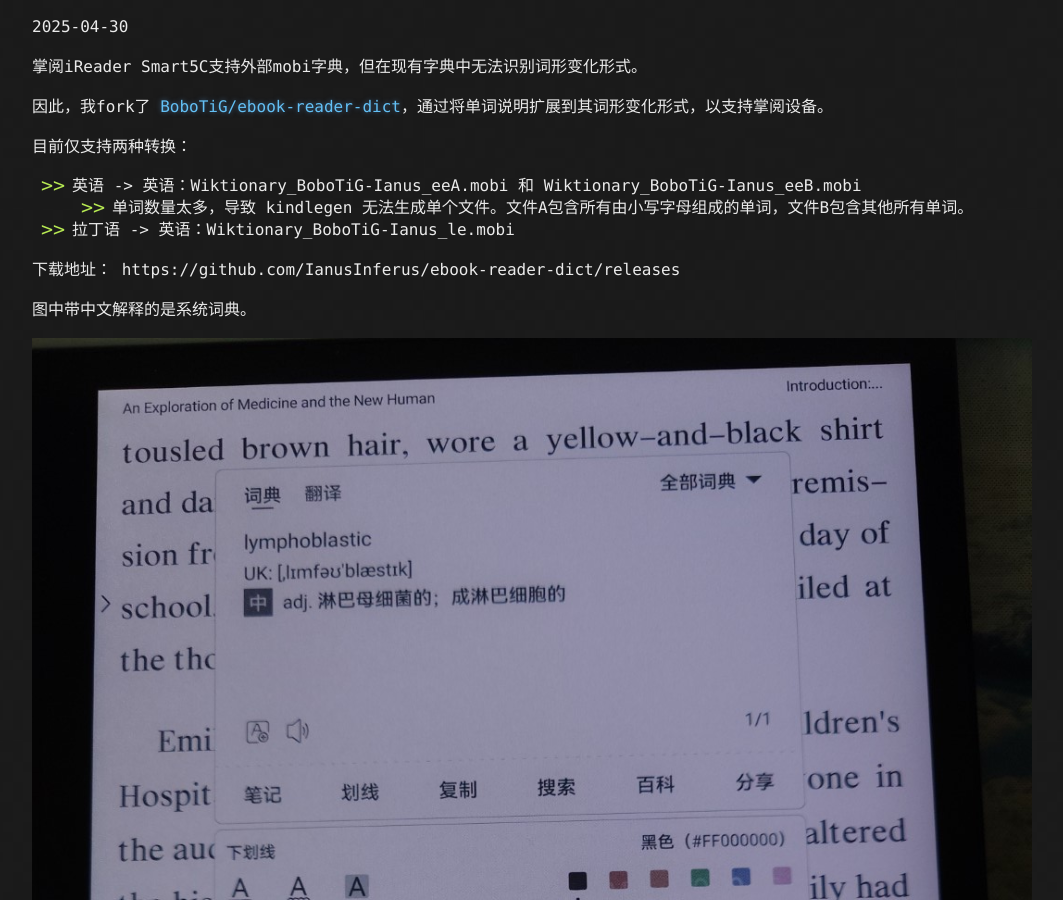
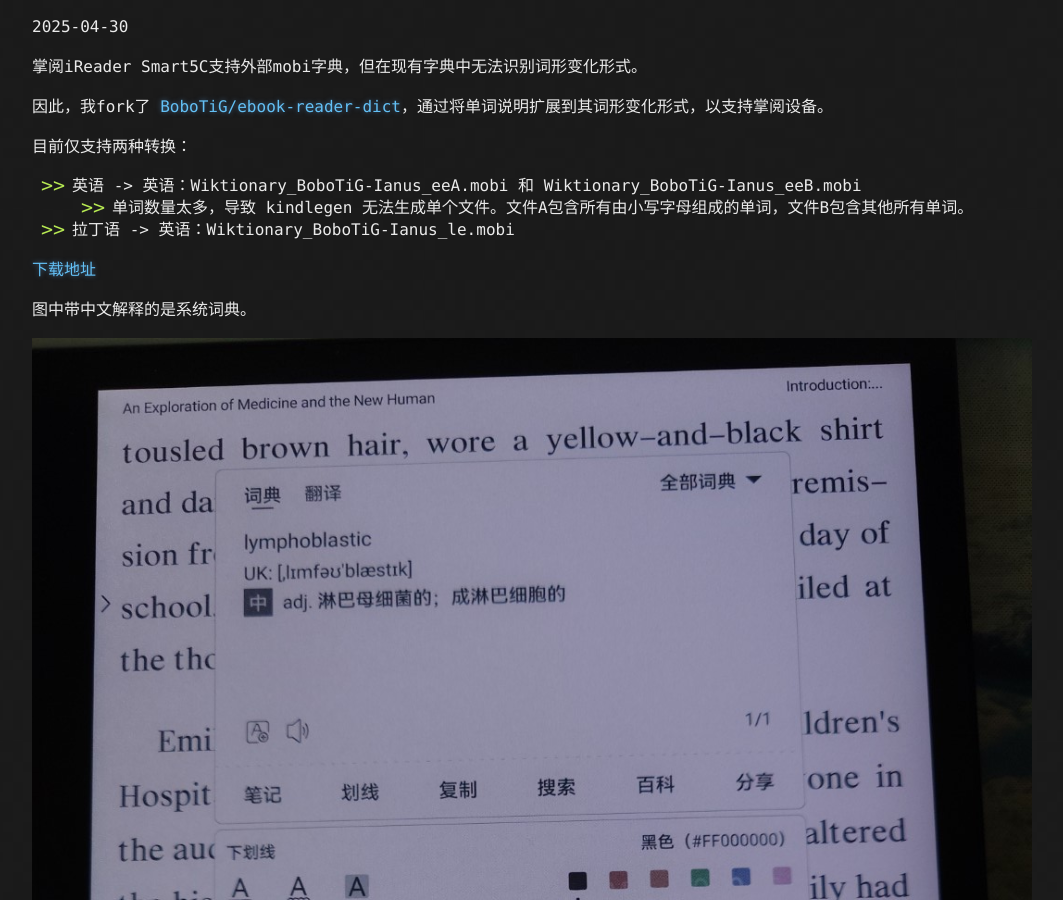
Before and after one commit to IanusInferus/ianusinferus.github.io, a Jekyll site: the page built from posts/202504/20250430_wiktionary.md, in a window 1280 px wide and 900 px high, scrolled down 323 px. Shown: the whole window, without its empty margins (108-1171 px from the left). Built offline with Jekyll 4.4.1, drawn with Linux system fonts in a browser that asks for light colours; comment, search, counter and statistics services are not loaded.

Commit message:
修正链接

```diff
--- a/posts/202504/20250430_wiktionary.md
+++ b/posts/202504/20250430_wiktionary.md
@@ -18,7 +18,7 @@ Ianus Inferus
     * 单词数量太多，导致 kindlegen 无法生成单个文件。文件A包含所有由小写字母组成的单词，文件B包含其他所有单词。
 * 拉丁语 -> 英语：Wiktionary_BoboTiG-Ianus_le.mobi
 
-下载地址： https://github.com/IanusInferus/ebook-reader-dict/releases
+[下载地址](https://github.com/IanusInferus/ebook-reader-dict/releases)
 
 图中带中文解释的是系统词典。
 
```
